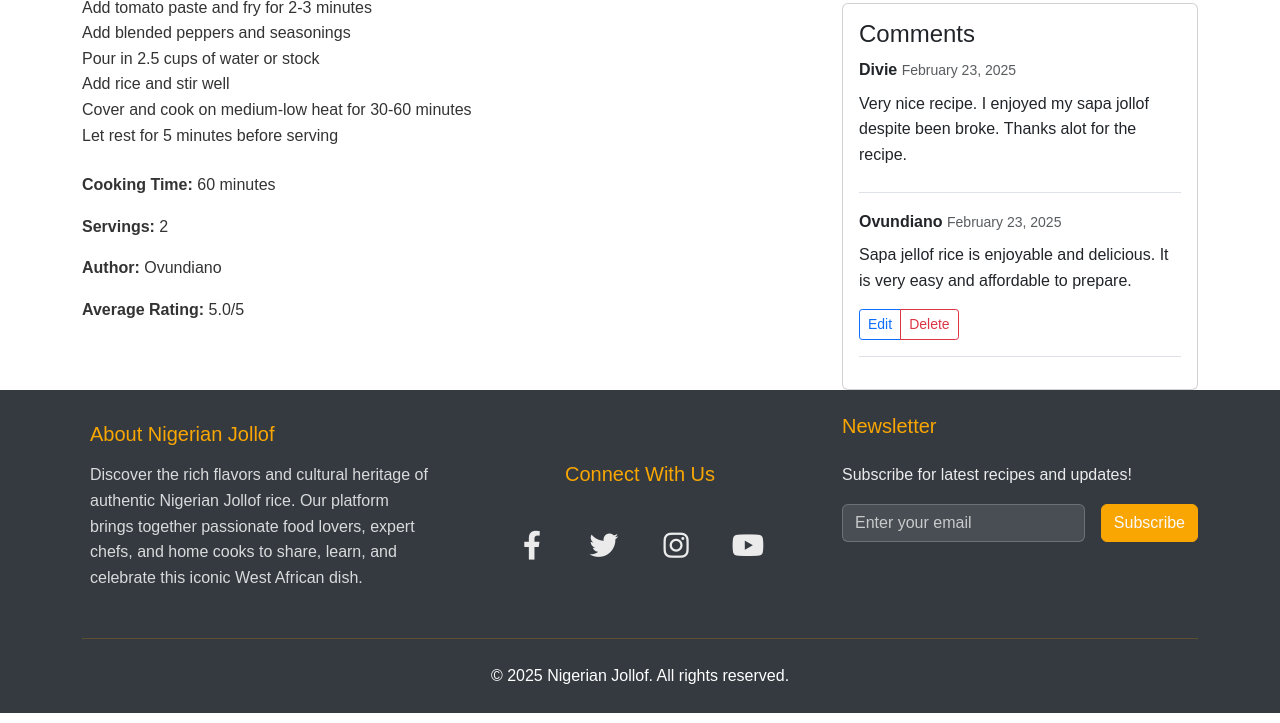
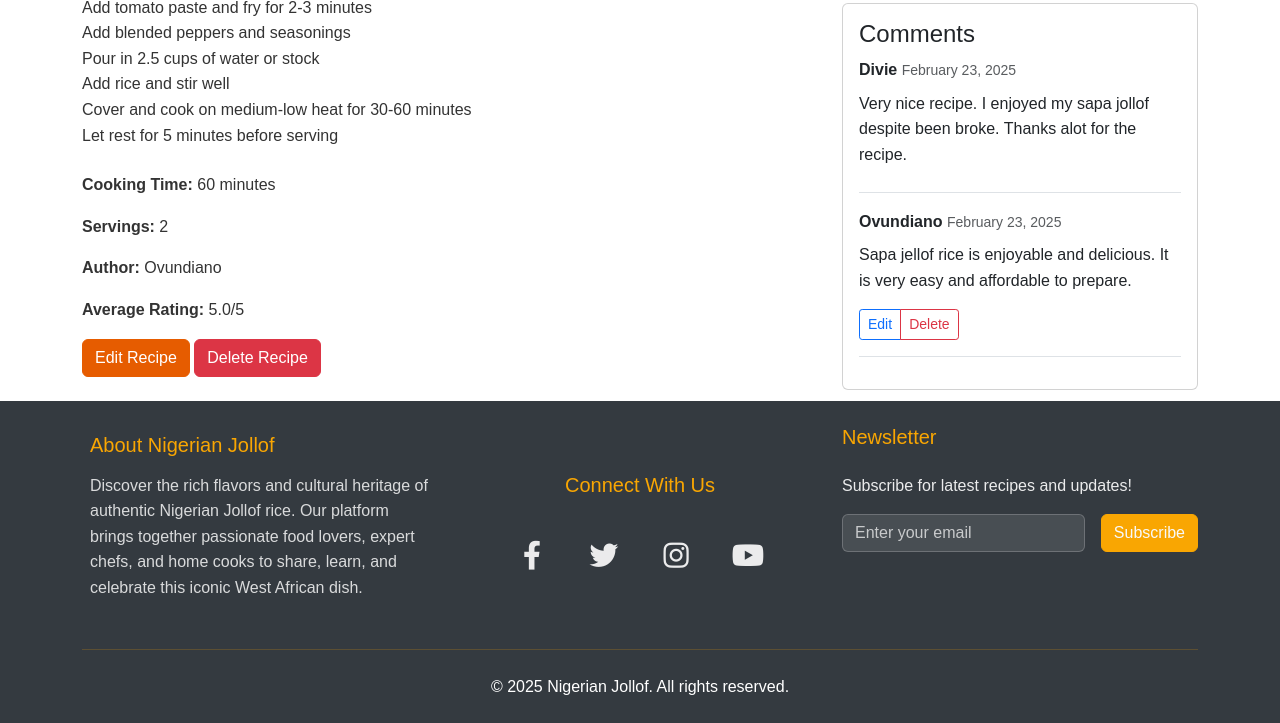
Before and after one commit to Ovundiano/nigerian_jollof, a Django app: template recipes/templates/recipes/recipe_detail.html in a window 1280 px wide; the page is wider, and only the part inside the window is pictured. Shown: the part 551-1274 px from the top of that part. Run offline with Django 4.2, Linux system fonts and the light colour scheme; the template is opened without the code that fills it: values that come from a table or form of the project are taken from there, others are empty; a user stored in the database is signed in; data comes from the database, SQL or seed files in the repository; parts of the project's set-up code (start-up, migrations or seed data) failed here and were passed over.

Commit message:
Add edit and delete buttons for authors of recipe

```diff
--- a/recipes/templates/recipes/recipe_detail.html
+++ b/recipes/templates/recipes/recipe_detail.html
@@ -30,6 +30,13 @@
             <p><strong>Servings:</strong> {{ recipe.servings }}</p>
             <p><strong>Author:</strong> {{ recipe.author.username }}</p>
             <p><strong>Average Rating:</strong> {{ recipe.average_rating|floatformat:1 }}/5</p>
+
+            {% if user == recipe.author %}
+                <div class="mt-3">
+                    <a href="{% url 'recipes:recipe_update' recipe.pk %}" class="btn btn-primary">Edit Recipe</a>
+                    <a href="{% url 'recipes:recipe_delete' recipe.pk %}" class="btn btn-danger">Delete Recipe</a>
+                </div>
+            {% endif %}
         </div>
     </div>
 
```
